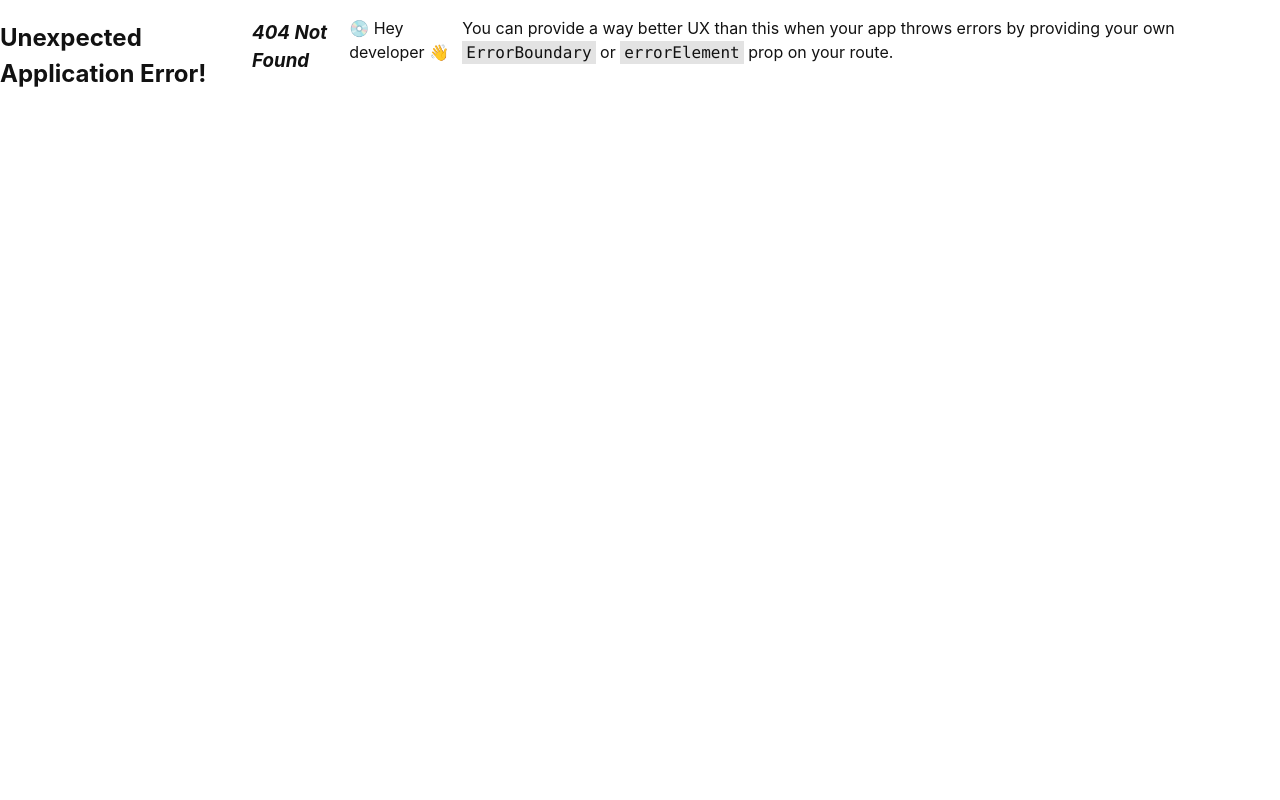
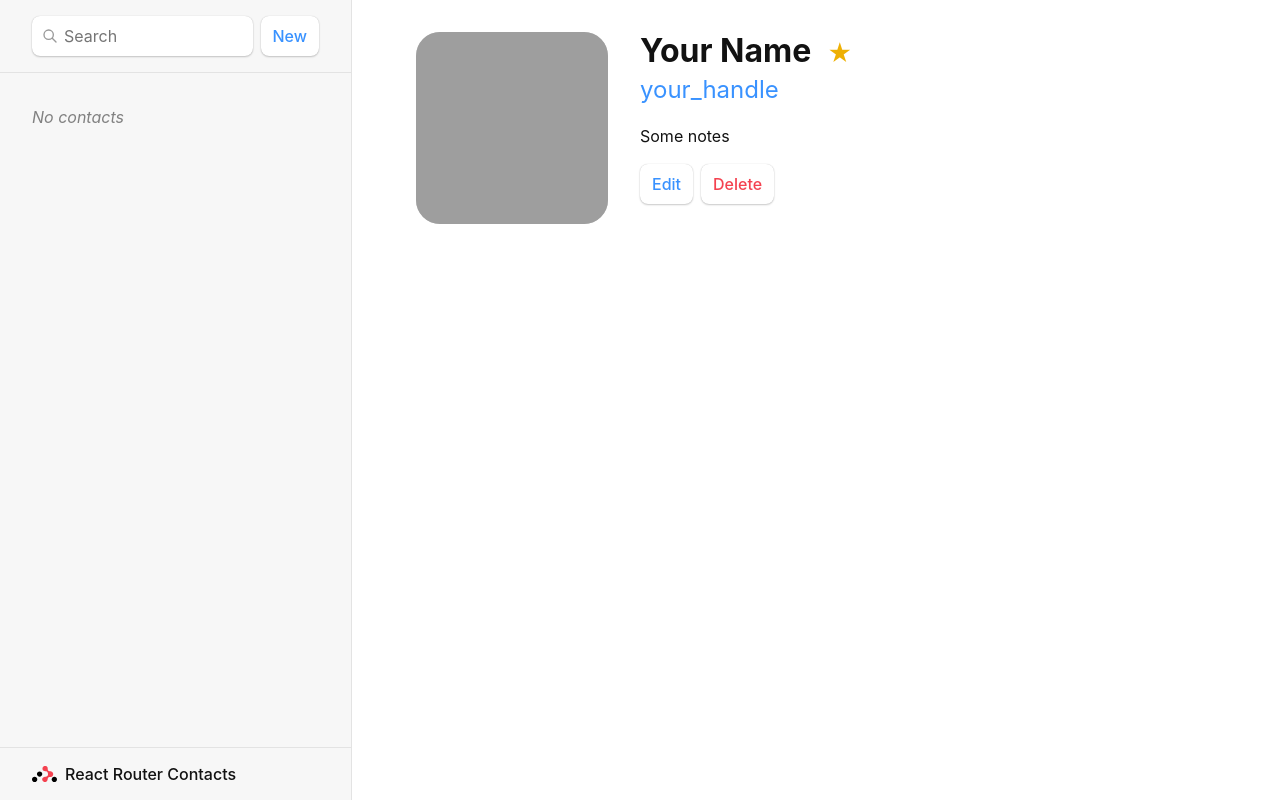
Before and after one commit to Johnson2017-stack/contact-app, a React (Vite) app: page /contacts/1 in a window 1280 px wide. Before the commit this address had no page. Built offline with nearby package versions, Linux system fonts and the light colour scheme; grey boxes are pictures that could not be loaded.

Commit message:
added loader data, added childen route and contacts

```diff
--- a/src/error-page.jsx
+++ b/src/error-page.jsx
@@ -0,0 +1,16 @@
+import { useRouteError } from "react-router-dom";
+
+export default function ErrorPage() {
+  const error = useRouteError();
+  console.error(error);
+
+  return (
+    <div id="error-page">
+      <h1>Oops!</h1>
+      <p>Sorry, an unexpected error has occurred.</p>
+      <p>
+        <i>{error.statusText || error.message}</i>
+      </p>
+    </div>
+  );
+}
--- a/src/main.jsx
+++ b/src/main.jsx
@@ -2,13 +2,24 @@ import React from 'react'
 import ReactDOM from 'react-dom/client'
 import { createBrowserRouter, RouterProvider } from "react-router-dom";
 import './index.css'
-import Root from "./routes/root";
+import Root, { loader as rootLoader } from "./routes/root";
+import ErrorPage from "./error-page";
+import Contact from "./routes/contact";
+
 
 
 const router = createBrowserRouter([
   {
     path: "/",
-    element: <Root />
+    element: <Root />,
+    errorElement: <ErrorPage />,
+    loader: rootLoader,
+    children: [
+      {
+        path: "contacts/:contactId",
+        element: <Contact />,
+      },
+    ],
   },
 ]);
 
--- /dev/null
+++ b/src/routes/contact.jsx
@@ -0,0 +1,90 @@
+import { Form } from "react-router-dom";
+
+export default function Contact() {
+  const contact = {
+    first: "Your",
+    last: "Name",
+    avatar: "https://placekitten.com/g/200/200",
+    twitter: "your_handle",
+    notes: "Some notes",
+    favorite: true,
+  };
+
+  return (
+    <div id="contact">
+      <div>
+        <img
+          key={contact.avatar}
+          src={contact.avatar || null}
+        />
+      </div>
+
+      <div>
+        <h1>
+          {contact.first || contact.last ? (
+            <>
+              {contact.first} {contact.last}
+            </>
+          ) : (
+            <i>No Name</i>
+          )}{" "}
+          <Favorite contact={contact} />
+        </h1>
+
+        {contact.twitter && (
+          <p>
+            <a
+              target="_blank"
+              href={`https://twitter.com/${contact.twitter}`}
+            >
+              {contact.twitter}
+            </a>
+          </p>
+        )}
+
+        {contact.notes && <p>{contact.notes}</p>}
+
+        <div>
+          <Form action="edit">
+            <button type="submit">Edit</button>
+          </Form>
+          <Form
+            method="post"
+            action="destroy"
+            onSubmit={(event) => {
+              if (
+                !confirm(
+                  "Please confirm you want to delete this record."
+                )
+              ) {
+                event.preventDefault();
+              }
+            }}
+          >
+            <button type="submit">Delete</button>
+          </Form>
+        </div>
+      </div>
+    </div>
+  );
+}
+
+function Favorite({ contact }) {
+  // yes, this is a `let` for later
+  let favorite = contact.favorite;
+  return (
+    <Form method="post">
+      <button
+        name="favorite"
+        value={favorite ? "false" : "true"}
+        aria-label={
+          favorite
+            ? "Remove from favorites"
+            : "Add to favorites"
+        }
+      >
+        {favorite ? "★" : "☆"}
+      </button>
+    </Form>
+  );
+}
--- a/src/routes/root.jsx
+++ b/src/routes/root.jsx
@@ -1,8 +1,13 @@
+import { Outlet, Link, useLoaderData } from "react-router-dom";
+import { getContacts } from "../contacts";
+
 export default function Root() {
+  const { contacts } = useLoaderData();
   return (
     <>
       <div id="sidebar">
         <h1>React Router Contacts</h1>
+
         <div>
           <form id="search-form" role="search">
             <input
@@ -12,32 +17,46 @@ export default function Root() {
               type="search"
               name="q"
             />
-             <div
-               id="search-spinner"
-               aria-hidden
-               hidden={true}
-             />
-             <div
-               className="sr-only"
-               aria-live="polite"
-             ></div>
+            <div id="search-spinner" aria-hidden hidden={true} />
+            <div className="sr-only" aria-live="polite"></div>
           </form>
           <form method="post">
             <button type="submit">New</button>
           </form>
         </div>
         <nav>
+          {contacts.length ? (
             <ul>
-             <li>
-               <a href={`/contacts/1`}>Your Name</a>
+              {contacts.map((contact) => (
+                <li key={contact.id}>
+                  <Link to={`contacts/${contact.id}`}>
+                    {contact.first || contact.last ? (
+                      <>
+                        {contact.first} {contact.last}
+                      </>
+                    ) : (
+                      <i>No Name</i>
+                    )}{" "}
+                    {contact.favorite && <span>★</span>}
+                  </Link>
                 </li>
-             <li>
-               <a href={`/contacts/2`}>Your Friend</a>
-             </li>
+              ))}
             </ul>
+          ) : (
+            <p>
+              <i>No contacts</i>
+            </p>
+          )}
         </nav>
       </div>
-       <div id="detail"></div>
+      <div id="detail">
+        <Outlet />
+      </div>
     </>
   );
 }
+
+export async function loader() {
+  const contacts = await getContacts();
+  return { contacts };
+}
```
Lines whose indentation alone changed are shown as unchanged.
